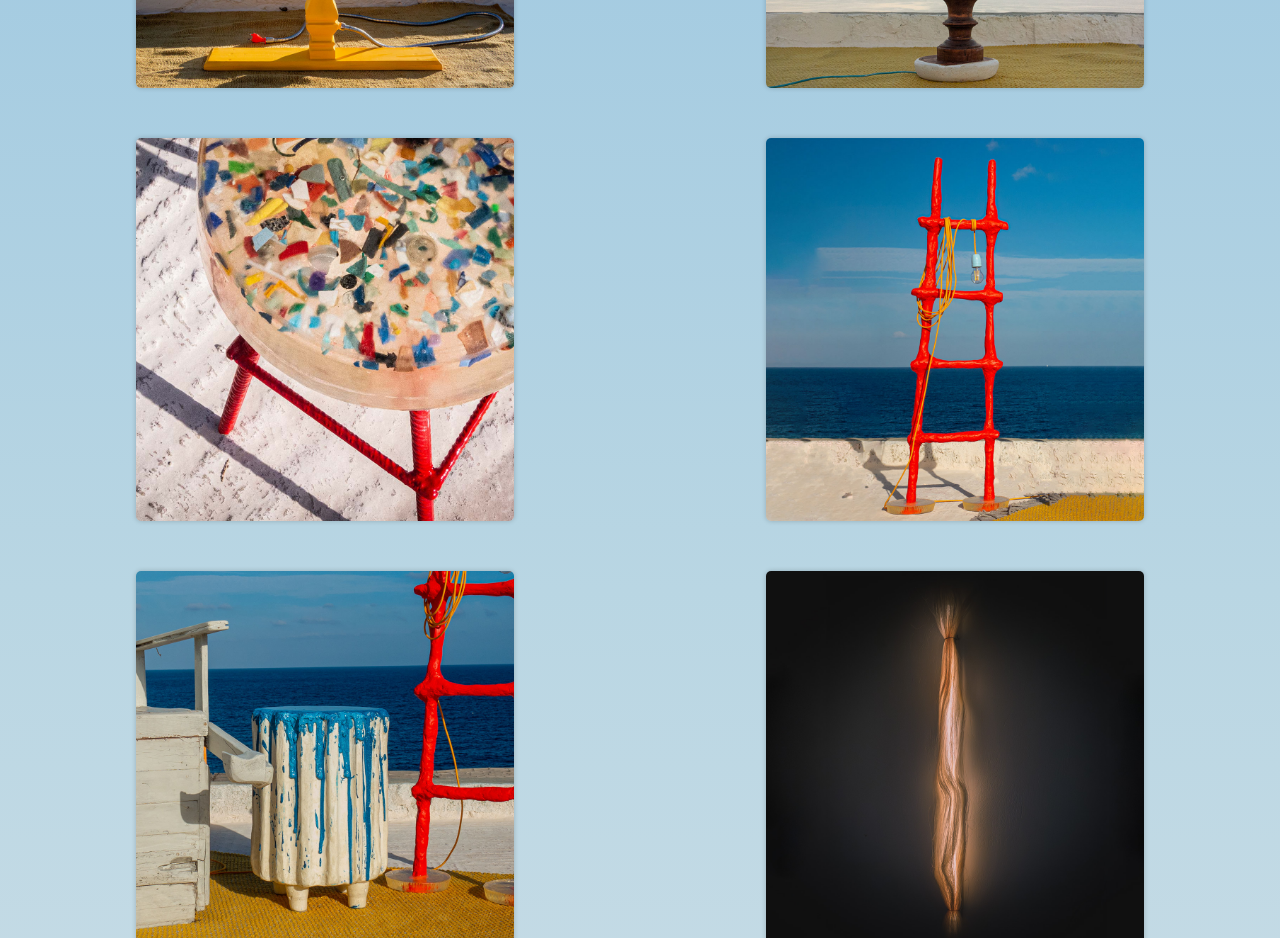
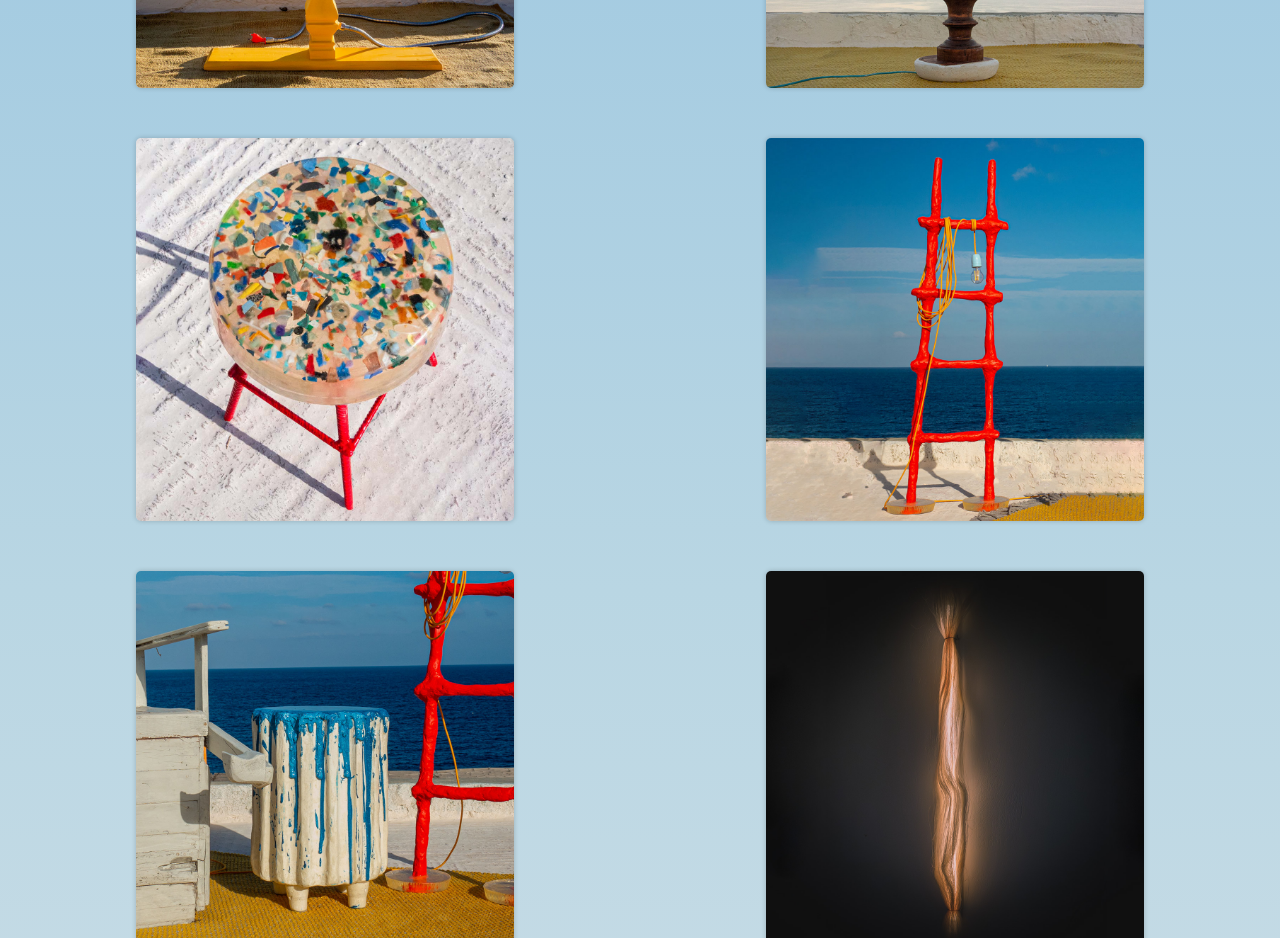
Before and after one commit to sabinecamhi/furniture-website, a plain HTML site: page works.html in a window 1280 px wide. Shown: the part 1120-2058 px from the top of the page. Drawn offline with Linux system fonts and the light colour scheme; a web font is replaced by a local one.

Commit message:
Update works.html

```diff
--- a/works.html
+++ b/works.html
@@ -60,7 +60,7 @@
 
     <div class="image-item">
       <a href="./plastique">
-       <img src="/img/epoxy-resin-plastics-table-close-up.jpg" alt="Epoxy resin plastic table">
+       <img src="/img/plastique-closeup.jpg" alt="Epoxy resin plastic table">
        <div class="title">Plastique</div>
       </a>
     </div>
```
